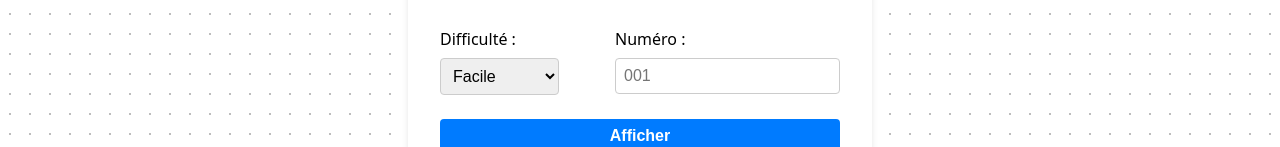
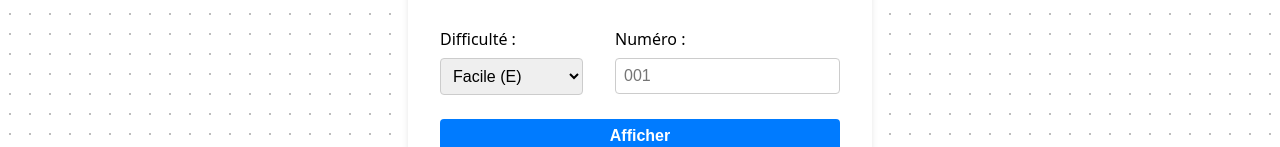
Before and after one commit to PhareObscur/SudokuSolutions, an Eleventy site: page index.njk in a window 1280 px wide. Shown: the part 296-443 px from the top of the page. Built offline with nearby package versions, Linux system fonts and the light colour scheme; Eleventy itself is replaced by a stand-in of ours; files that its build step writes are made by us from their sources; a web font is replaced by a local one.

Commit message:
feat: add parenthesized shorthand to difficulty level options

```diff
--- a/index.njk
+++ b/index.njk
@@ -24,10 +24,10 @@
           <div class="control-group">
             <label for="level">Difficulté :</label>
             <select id="level">
-              <option value="E">Facile</option>
-              <option value="M">Moyen</option>
-              <option value="H">Difficile</option>
-              <option value="L">Légendaire</option>
+              <option value="E">Facile (E)</option>
+              <option value="M">Moyen (M)</option>
+              <option value="H">Difficile (H)</option>
+              <option value="L">Légendaire (L)</option>
             </select>
           </div>
 
```
